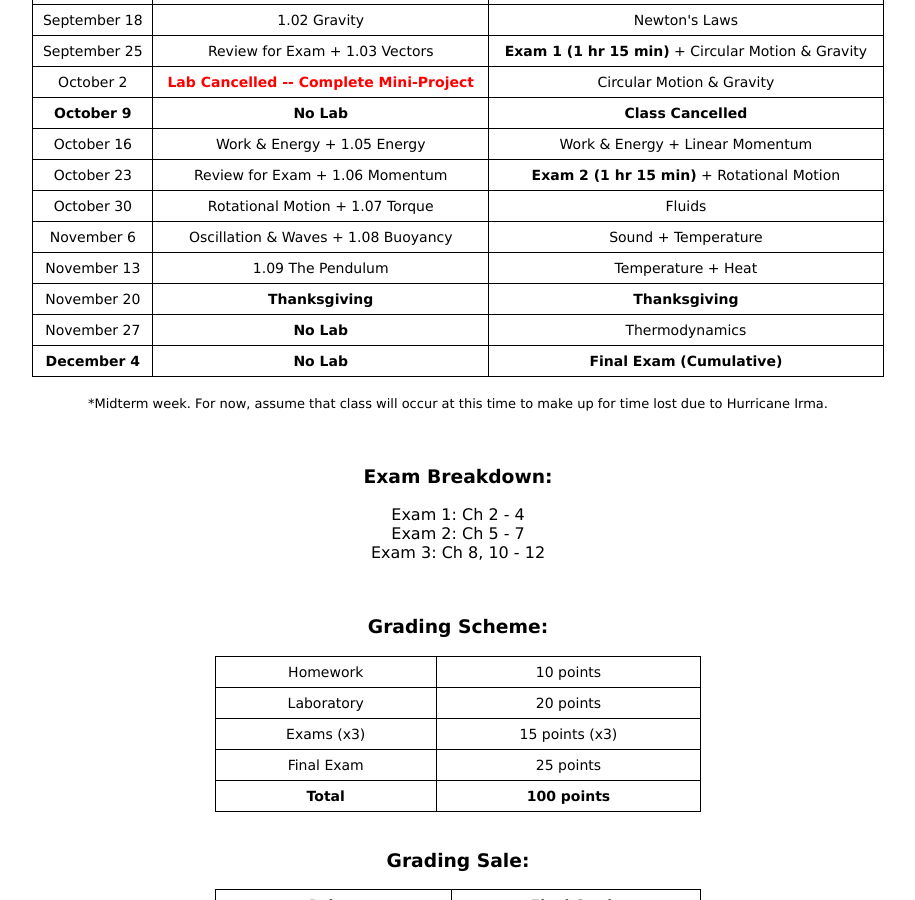
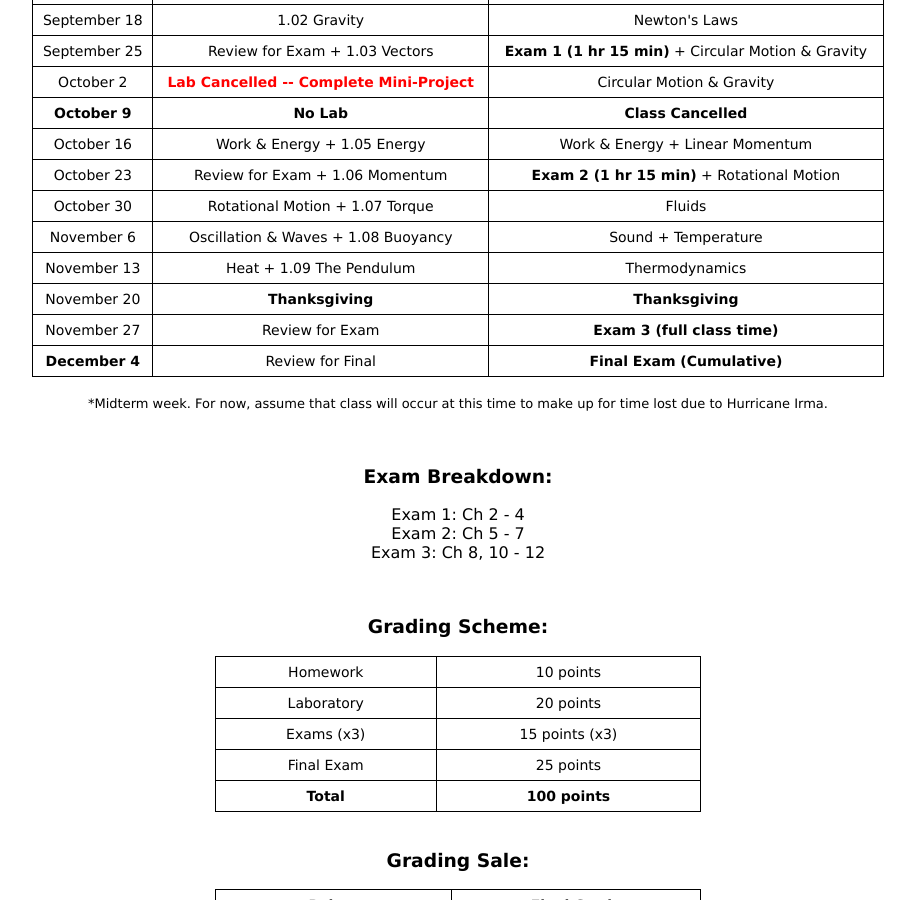
Before and after one commit to dhlaurence/dhlaurence.github.io, a Jekyll site: the page built from teaching/phys2350fall17.html, in a window 1280 px wide and 900 px high, scrolled down 749 px. Shown: the whole window, without its empty margins (182-1097 px from the left). Built offline with Jekyll 4.4.1, drawn with Linux system fonts in a browser that asks for light colours.

Commit message:
Update phys2350fall17.html

```diff
--- a/teaching/phys2350fall17.html
+++ b/teaching/phys2350fall17.html
@@ -106,8 +106,8 @@ title: PHYS2350Fall2017
   </tr>
   <tr>
     <td>November 13</td>
-    <td>1.09 The Pendulum</td>
-    <td>Temperature + Heat</td>
+    <td>Heat + 1.09 The Pendulum</td>
+    <td>Thermodynamics</td>
   </tr>
   <tr>
     <td>November 20</td>
@@ -116,12 +116,12 @@ title: PHYS2350Fall2017
   </tr>
   <tr>
     <td>November 27</td>
-    <td><b>No Lab</b></td>
-    <td>Thermodynamics</td>
+    <td>Review for Exam</td>
+    <td><b>Exam 3 (full class time)</b></td>
   </tr>
   <tr>
     <td><b>December 4</b></td>
-    <td><b>No Lab</b></td>
+    <td>Review for Final</td>
     <td><b>Final Exam (Cumulative)</b></td>
   </tr>
   </table></center>
```
